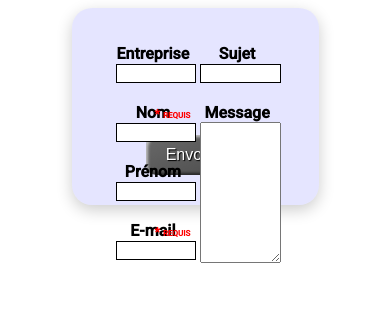
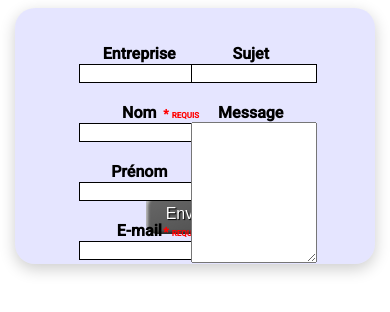
Before and after one commit to Patrice-H/contact-form, an Angular app: page / in a window 390 px wide. Shown: the top 312 px of the page. Built offline with nearby package versions, Linux system fonts and the light colour scheme.

Commit message:
Add tablet version

```diff
--- a/src/app/contact-form/contact-form.component.scss
+++ b/src/app/contact-form/contact-form.component.scss
@@ -5,6 +5,7 @@ form {
 fieldset {
   border: none;
   width: 40%;
+  max-width: 256px;
   position: absolute;
 }
 #contact {
@@ -118,13 +119,7 @@ fieldset {
   right: 0;
   top: 4px;
 }
-/*
-.contact-form-error.required::before {
-  content: "* requis";
-  position: absolute;
-  right: 0;
-  top: 4px;
-}*/
+
 @media screen and (max-width: 1280px) {
   #contact-form {
     padding: 30px;
@@ -133,3 +128,14 @@ fieldset {
     margin-top: 52%;
   }
 }
+@media screen and (max-width: 992px) {
+  #contact {
+    left: 20px;
+  }
+  #contact-form {
+    width: 80%;
+  }
+  #message {
+    right: 20px;
+  }
+}
```
